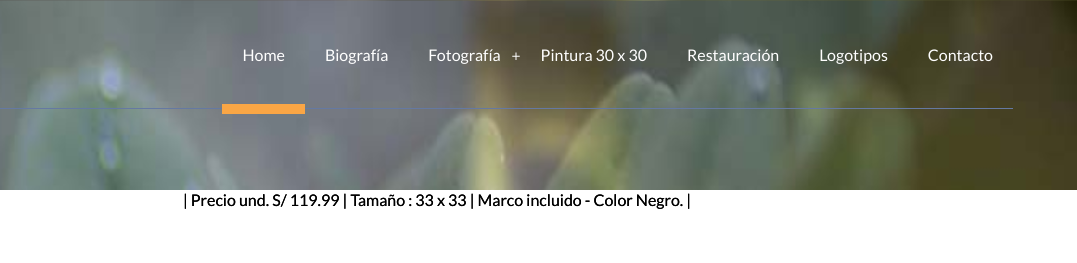
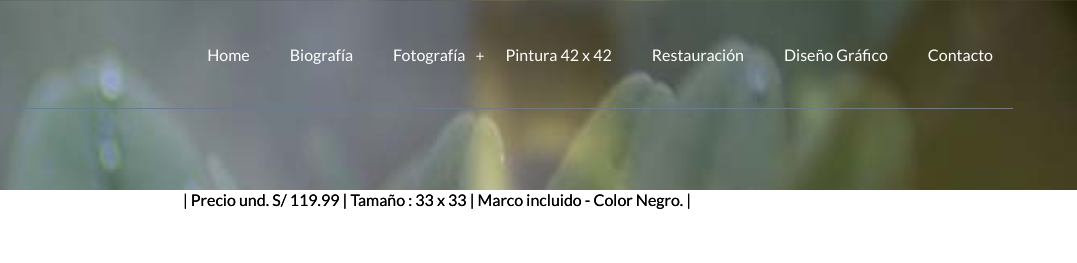
Before and after one commit to kikearte/2, a plain HTML site: page foto30.html in a window 1280 px wide. Shown: the top 263 px of the page, 203-1280 px from the left. Drawn offline with Linux system fonts and the light colour scheme.

Commit message:
Update foto30.html

```diff
--- a/foto30.html
+++ b/foto30.html
@@ -21,7 +21,8 @@ License URL: http://creativecommons.org/licenses/by/3.0/
     });
    </script>
 </head>
-<body>
+
+	<body>
 <div class="wrap">
 	<div class="pages-top">
 	        <div class="logo">
@@ -30,17 +31,17 @@ License URL: http://creativecommons.org/licenses/by/3.0/
 		     <div class="h_menu4"><!-- start h_menu4 -->
 				<a class="toggleMenu" href="#">Menu</a>
 				<ul class="nav">
-					<li class="active"><a href="index.html">Home</a></li>
+					<li><a href="index.html">Home</a></li>
 
 					<li><a href="biog.html">Biografía</a>
 					<li><a href=" ">Fotografía</a>
 						<ul>
 							<li><a href="fotobn.html">Fotografía B / N</a></li>
-							<li><a href="foto30.html">Fotografía 30 x 30</a></li>
+							<li><a href="foto30.html">Fotografía 42 x 42</a></li>
 							<li><a href="foto65.html">Fotografía 65 x 25</a></li>
 						</ul>
 					</li>
-					<li><a href="pintura.html">Pintura 30 x 30</a>
+					<li><a href="pintura.html">Pintura 42 x 42</a>
 						<!-- <ul>
 							<li><a href="shortcodes.html">CSR</a></li>
 							<li><a href="shortcodes.html">Locations</a></li>
@@ -56,20 +57,33 @@ License URL: http://creativecommons.org/licenses/by/3.0/
 						</ul>
 						-->
 					</li>
-					<li><a href="logo.html">Logotipos</a>
-						<!-- <ul>
+
+                    <li><a href="dise.html">Diseño Gráfico</a>
+
+					</li>
+
+
+											<!-- <ul>
 							<li><a href="portfolio.html">Dropdown</a></li>
 							<li><a href="portfolio.html">Structure</a></li>
 							<li><a href="portfolio.html">People</a></li>
 						</ul>
 						-->
 					</li>
-					<li><a href="contacto.html">Contacto</a></li>
+					<li><a href="cont.html">Contacto</a></li>
 				</ul>
+
+
+
 				<script type="text/javascript" src="js/nav.js"></script>
 			</div><!-- end h_menu4 -->
+
+
+
 			<div class="clear"></div>
-		</div><!-- end header_main4 -->
+		</div>
+
+	<!-- end header_main4 -->
      </div>
 	 <div class="main">
 	     <div class="wrap">
```
